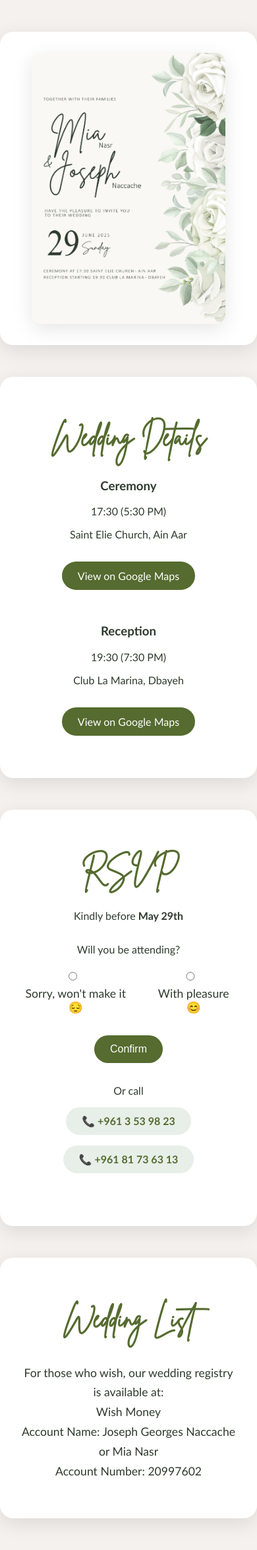
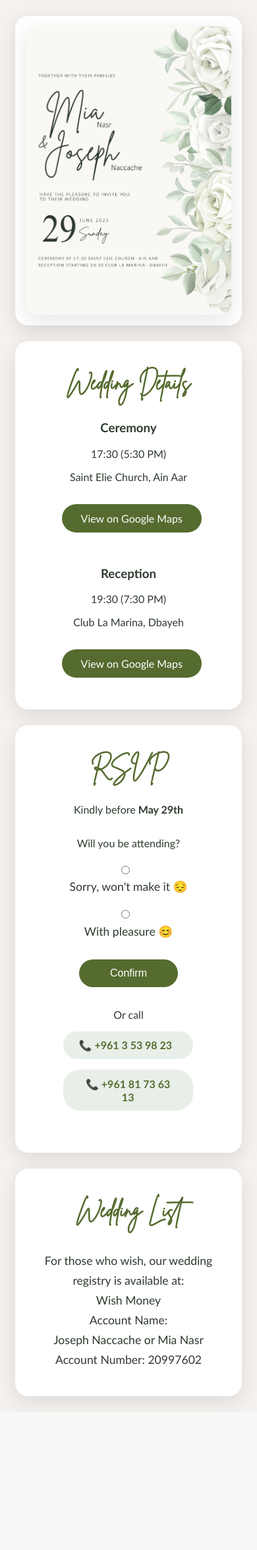
Before and after one commit to elijah-dina/wedding-list, a Flask app: template templates/page2.html in a window 390 px wide. Shown: the whole page at 66% size. After the commit the page ends 2140 px from the top, so only its background shows below. Run offline with Flask 3, Linux system fonts and the light colour scheme; the template is opened without the code that fills it, so the values that code supplies are empty.

Commit message:
Changes for Adaptability of Mobile

```diff
--- a/static/style.css
+++ b/static/style.css
@@ -9,7 +9,7 @@ body {
 .card {
   background: white;
   padding: 2em;
-  height: 48em; /* You might want to adjust this based on your content */
+  min-height: 48em; /* You might want to adjust this based on your content */
   margin: 3em auto;
   max-width: 600px;
   border-radius: 20px;
@@ -92,8 +92,8 @@ h1, .guest-name, .title-script {
 }
 
 img.invite-image {
-  width: 90%;
-  max-width: 600px;
+  width: 100%;
+  height: auto;
   border-radius: 15px;
   box-shadow: 0 8px 30px rgba(0,0,0,0.1);
 }
@@ -193,3 +193,46 @@ a[href^="tel:"] {
 a[href^="tel:"]:hover {
   text-decoration: underline;
 }
+
+/* Mobile Styles */
+@media (max-width: 768px) {
+  .card,
+  .image-container,
+  .form-container,
+  .wish-container,
+  .details-container {
+    width: 80%;
+    margin: 1.5em auto;
+    padding: 1em;
+    height: auto;
+  }
+
+  h1, .guest-name, .title-script {
+    font-size: 2rem;
+  }
+
+  .invite-image {
+    width: 100%;
+    max-width: 100%;
+  }
+
+  .radio-group {
+    flex-direction: column;
+    gap: 1rem;
+  }
+
+  .button-group button,
+  .button-link,
+  .rsvp-button,
+  .details-link,
+  .back-button,
+  .phone-link {
+    width: 75%;
+    text-align: center;
+    font-size: 1rem;
+  }
+
+  .phone-buttons {
+    flex-direction: column;
+  }
+}
--- a/templates/index.html
+++ b/templates/index.html
@@ -2,6 +2,7 @@
 <html lang="en">
 <head>
   <meta charset="UTF-8">
+  <meta name="viewport" content="width=device-width, initial-scale=1.0">
   <title>Wedding Invitation</title>
   <link href="https://fonts.googleapis.com/css2?family=Great+Vibes&family=Lora&display=swap" rel="stylesheet">
   <link rel="stylesheet" href="{{ url_for('static', filename='style.css') }}">
--- a/templates/page2.html
+++ b/templates/page2.html
@@ -2,6 +2,7 @@
 <html lang="en">
 <head>
   <meta charset="UTF-8">
+  <meta name="viewport" content="width=device-width, initial-scale=1.0">
   <title>Your Invitation</title>
   <link href="https://fonts.googleapis.com/css2?family=Great+Vibes&family=Lora&display=swap" rel="stylesheet">
   <link rel="stylesheet" href="{{ url_for('static', filename='style.css') }}">
@@ -65,7 +66,7 @@
       <p class="wish-message">
           For those who wish, our wedding registry is available at:<br>
           Wish Money<br>
-          Account Name: Joseph Georges Naccache or Mia Nasr<br>
+          Account Name: <br>Joseph Naccache or Mia Nasr<br>
           Account Number: 20997602
       </p>
   </div>
```
